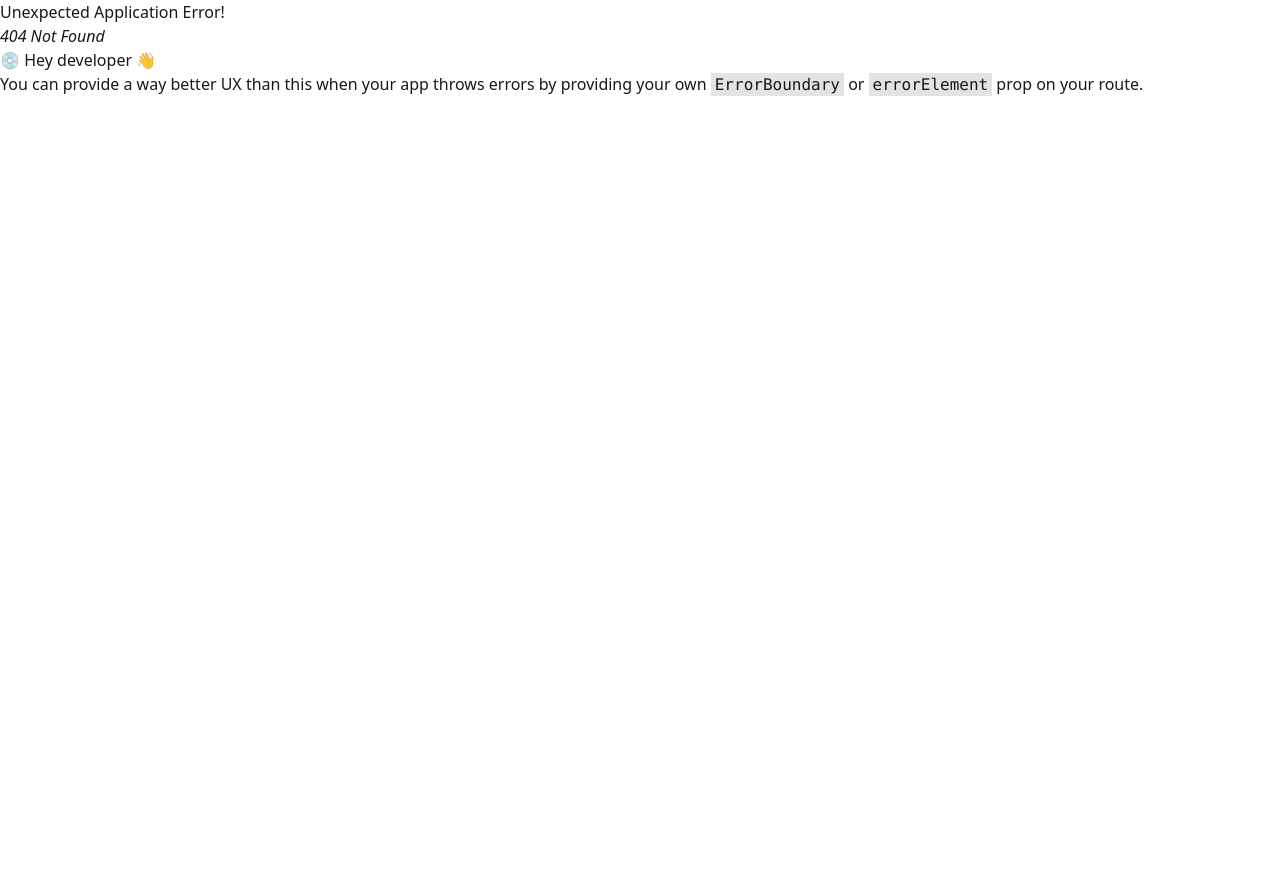
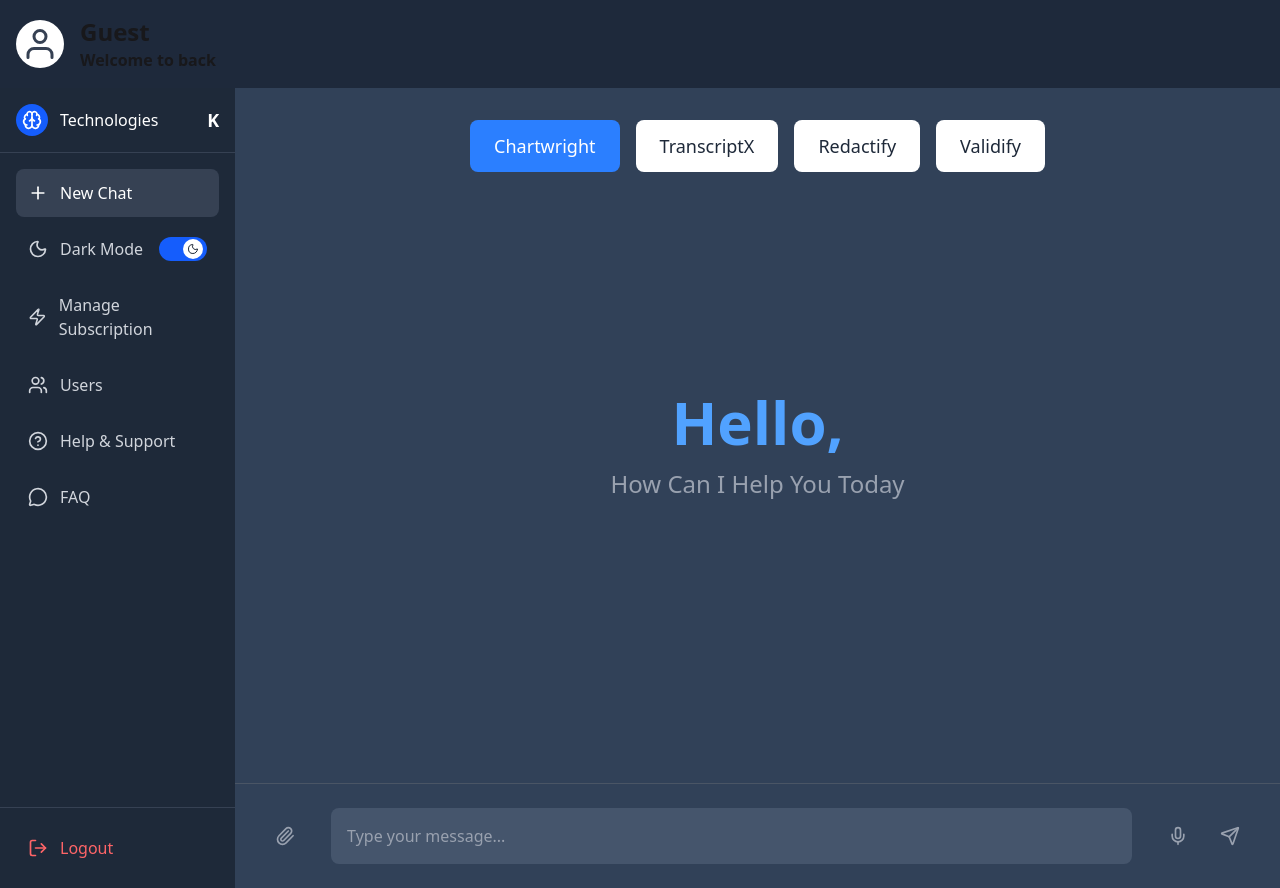
Before and after one commit to bharatroy4D/jvai-task, a React (Vite) app: page /dashboard/realChat in a window 1280 px wide. Before the commit this address had no page. Before the commit the page ends 800 px from the top, so only its background shows below. Built offline with nearby package versions, Linux system fonts and the light colour scheme.

Commit message:
realChat page desing complite

```diff
--- /dev/null
+++ b/src/Pages/Dashboaard/RealChat/RealChat.jsx
@@ -0,0 +1,106 @@
+import React, { useState } from 'react';
+import { Paperclip, Mic, Send } from 'lucide-react';
+
+const RealChat = () => {
+    const [selectedTool, setSelectedTool] = useState('Chartwright');
+    const [message, setMessage] = useState('');
+
+    const tools = [
+        { name: 'Chartwright', active: true },
+        { name: 'TranscriptX', active: false },
+        { name: 'Redactify', active: false },
+        { name: 'Validify', active: false }
+    ];
+
+    const handleToolClick = (toolName) => {
+        setSelectedTool(toolName);
+    };
+
+    const handleSendMessage = () => {
+        if (message.trim()) {
+            console.log('Sending message:', message);
+            setMessage('');
+        }
+    };
+
+    const handleKeyPress = (e) => {
+        if (e.key === 'Enter' && e.shiftKey) {
+            // Allow new line with Shift + Enter
+            return;
+        } else if (e.key === 'Enter') {
+            e.preventDefault();
+            handleSendMessage();
+        }
+    };
+
+    return (
+        <div className="min-h-screen w-full bg-slate-700 flex flex-col" >
+            {/* Tool Selection Bar */}
+            <div className="flex justify-center gap-4 pt-8 pb-16">
+                {tools.map((tool) => (
+                    <button
+                        key={tool.name}
+                        onClick={() => handleToolClick(tool.name)}
+                        className={`px-6 py-3 rounded-lg font-medium text-lg transition-all ${selectedTool === tool.name
+                            ? 'bg-blue-500 text-white'
+                            : 'bg-white text-gray-800 hover:bg-gray-100'
+                            }`}
+                    >
+                        {tool.name}
+                    </button>
+                ))}
+            </div>
+
+            {/* Main Content Area */}
+            <div className="flex-1 flex flex-col items-center justify-center px-8">
+                <div className="text-center mb-32">
+                    <h1 className="text-6xl font-bold text-blue-400 mb-4">
+                        Hello,
+                    </h1>
+                    <p className="text-2xl text-gray-400">
+                        How Can I Help You Today
+                    </p>
+                </div>
+            </div>
+
+            {/* Message Input Bar */}
+            <div className="border-t border-gray-600 p-6">
+                <div className="max-w-6xl mx-auto">
+                    <div className='flex items-center  gap-5'>
+                        {/* Attachment Button */}
+                        <button className="p-4 text-gray-400 hover:text-white transition-colors">
+                            <Paperclip className="w-5 h-5" />
+                        </button>
+                        <div className="relative w-full flex items-center bg-slate-600 rounded-lg" >
+                            {/* Message Input */}
+                            <input
+                                type="text"
+                                placeholder="Type your message..."
+                                value={message}
+                                onChange={(e) => setMessage(e.target.value)}
+                                onKeyPress={handleKeyPress}
+                                className="flex-1 bg-transparent  text-white placeholder-gray-400 px-4 py-4 focus:outline-none text-base"
+                            />
+                        </div>
+                        <div className='flex '>
+                            {/* Voice Button */}
+                            <button className="p-4 text-gray-400 hover:text-white transition-colors">
+                                <Mic className="w-5 h-5" />
+                            </button>
+
+                            {/* Send Button */}
+                            <button
+                                onClick={handleSendMessage}
+                                className="p-4 text-gray-400 hover:text-white transition-colors"
+                            >
+                                <Send className="w-5 h-5" />
+                            </button>
+                        </div>
+                    </div>
+                </div>
+            </div>
+        </div>
+    );
+};
+
+export default RealChat;
--- a/src/Pages/Dashboaard/SideBar/SideBar.jsx
+++ b/src/Pages/Dashboaard/SideBar/SideBar.jsx
@@ -1,40 +1,35 @@
+// components/Sidebar.js
 import React, { useState } from 'react';
-import {
-  Plus,
-  Moon,
-  Sun,
-  Zap,
-  Users,
-  HelpCircle,
-  MessageCircle,
-  LogOut,
-  Brain
-} from 'lucide-react';
+import { Plus, Moon, Sun, Zap, Users, HelpCircle, MessageCircle, LogOut, Brain } from 'lucide-react';
+import { Link, useLocation } from 'react-router-dom';
 
 const Sidebar = () => {
   const [isDarkMode, setIsDarkMode] = useState(true);
+  const location = useLocation();
 
-  // Menu items data array
   const menuItems = [
     {
       id: 1,
       label: 'New Chat',
       icon: Plus,
       type: 'button',
+      path: '/dashboard/realChat',
       className: 'bg-blue-600 hover:bg-blue-700 text-white font-medium'
     },
     {
       id: 2,
-      label: 'Dark',
+      label: 'Dark Mode',
       icon: isDarkMode ? Moon : Sun,
       type: 'toggle',
+      path: '/dashboard/mode',
       className: 'text-gray-300 hover:text-white hover:bg-gray-700'
     },
     {
       id: 3,
-      label: 'Manage Subscrip...',
+      label: 'Manage Subscription',
       icon: Zap,
       type: 'link',
+      path: '/dashboard/manage',
       className: 'text-gray-300 hover:text-white hover:bg-gray-700'
     },
     {
@@ -42,13 +37,15 @@ const Sidebar = () => {
       label: 'Users',
       icon: Users,
       type: 'link',
+      path: '/dashboard/users',
       className: 'text-gray-300 hover:text-white hover:bg-gray-700'
     },
     {
       id: 5,
-      label: 'Help And Support',
+      label: 'Help & Support',
       icon: HelpCircle,
       type: 'link',
+      path: '/dashboard/helpSupport',
       className: 'text-gray-300 hover:text-white hover:bg-gray-700'
     },
     {
@@ -56,25 +53,19 @@ const Sidebar = () => {
       label: 'FAQ',
       icon: MessageCircle,
       type: 'link',
+      path: '/dashboard/faq',
       className: 'text-gray-300 hover:text-white hover:bg-gray-700'
     }
   ];
 
   const handleToggleDarkMode = () => {
     setIsDarkMode(!isDarkMode);
-  };
-
-  const handleMenuClick = (item) => {
-    if (item.type === 'toggle' && item.label === 'Dark') {
-      handleToggleDarkMode();
-    } else {
-      console.log(`Clicked: ${item.label}`);
-    }
+    // Implement actual dark mode toggle logic here
+    document.documentElement.classList.toggle('dark');
   };
 
   return (
     <div className="w-72 h-screen bg-gray-800 flex flex-col">
-      {/* Header */}
       <div className="p-4 border-b border-gray-700">
         <div className="flex items-center space-x-3">
           <div className="w-8 h-8 bg-blue-600 rounded-full flex items-center justify-center">
@@ -89,22 +80,24 @@ const Sidebar = () => {
         </div>
       </div>
 
-      {/* Menu Items */}
       <div className="flex-1 p-4 space-y-2">
         {menuItems.map((item) => {
           const IconComponent = item.icon;
+          const isActive = location.pathname === item.path;
 
+          if (item.type === 'toggle') {
             return (
-            <div key={item.id}>
-              {item.type === 'toggle' && item.label === 'Dark' ? (
-                <div className="flex items-center justify-between p-3 rounded-lg hover:bg-gray-700 transition-colors">
+              <div
+                key={item.id}
+                className={`flex items-center justify-between p-3 rounded-lg hover:bg-gray-700 transition-colors ${isActive ? 'bg-gray-700' : ''}`}
+              >
                 <div className="flex items-center space-x-3">
                   <IconComponent className="w-5 h-5 text-gray-300" />
                   <span className="text-gray-300">{item.label}</span>
                 </div>
-                  <div
+                <button
+                  onClick={handleToggleDarkMode}
                   className="relative w-12 h-6 bg-blue-600 rounded-full cursor-pointer transition-colors"
-                    onClick={handleToggleDarkMode}
                 >
                   <div className={`absolute top-0.5 w-5 h-5 bg-white rounded-full transition-transform ${
                     isDarkMode ? 'translate-x-6' : 'translate-x-0.5'
@@ -115,23 +108,26 @@ const Sidebar = () => {
                       <Sun className="w-3 h-3 text-yellow-500 m-1" />
                     )}
                   </div>
+                </button>
               </div>
-                </div>
-              ) : (
-                <button
-                  onClick={() => handleMenuClick(item)}
-                  className={`w-full flex items-center space-x-3 p-3 rounded-lg transition-colors ${item.className}`}
+            );
+          }
+
+          return (
+            <Link
+              to={item.path}
+              key={item.id}
+              className={`flex items-center space-x-3 p-3 rounded-lg transition-colors ${
+                item.className
+              } ${isActive ? 'bg-gray-700' : ''}`}
             >
               <IconComponent className="w-5 h-5" />
               <span>{item.label}</span>
-                </button>
-              )}
-            </div>
+            </Link>
           );
         })}
       </div>
 
-      {/* Logout */}
       <div className="p-4 border-t border-gray-700">
         <button className="w-full flex items-center space-x-3 p-3 text-red-400 hover:text-red-300 hover:bg-gray-700 rounded-lg transition-colors">
           <LogOut className="w-5 h-5" />
--- a/src/routes/Routes.jsx
+++ b/src/routes/Routes.jsx
@@ -5,6 +5,7 @@ import SignIn from "../Components/SignIn/SignIn";
 import SignUp from "../Components/SignUp/SignUp";
 import Dashboard from "../Layout/Dashboard/Dashboard";
 import Toper from "../Pages/Dashboaard/Toper/Toper";
+import RealChat from "../Pages/Dashboaard/RealChat/RealChat";
 
 export const router = createBrowserRouter([
     {
@@ -26,6 +27,10 @@ export const router = createBrowserRouter([
             {
                 path: 'dashboard/toper',
                 element: <Toper />
+            },
+            {
+                path:'realChat',
+                element:<RealChat/>
             }
         ]
     }
```
Lines whose indentation alone changed are shown as unchanged.
